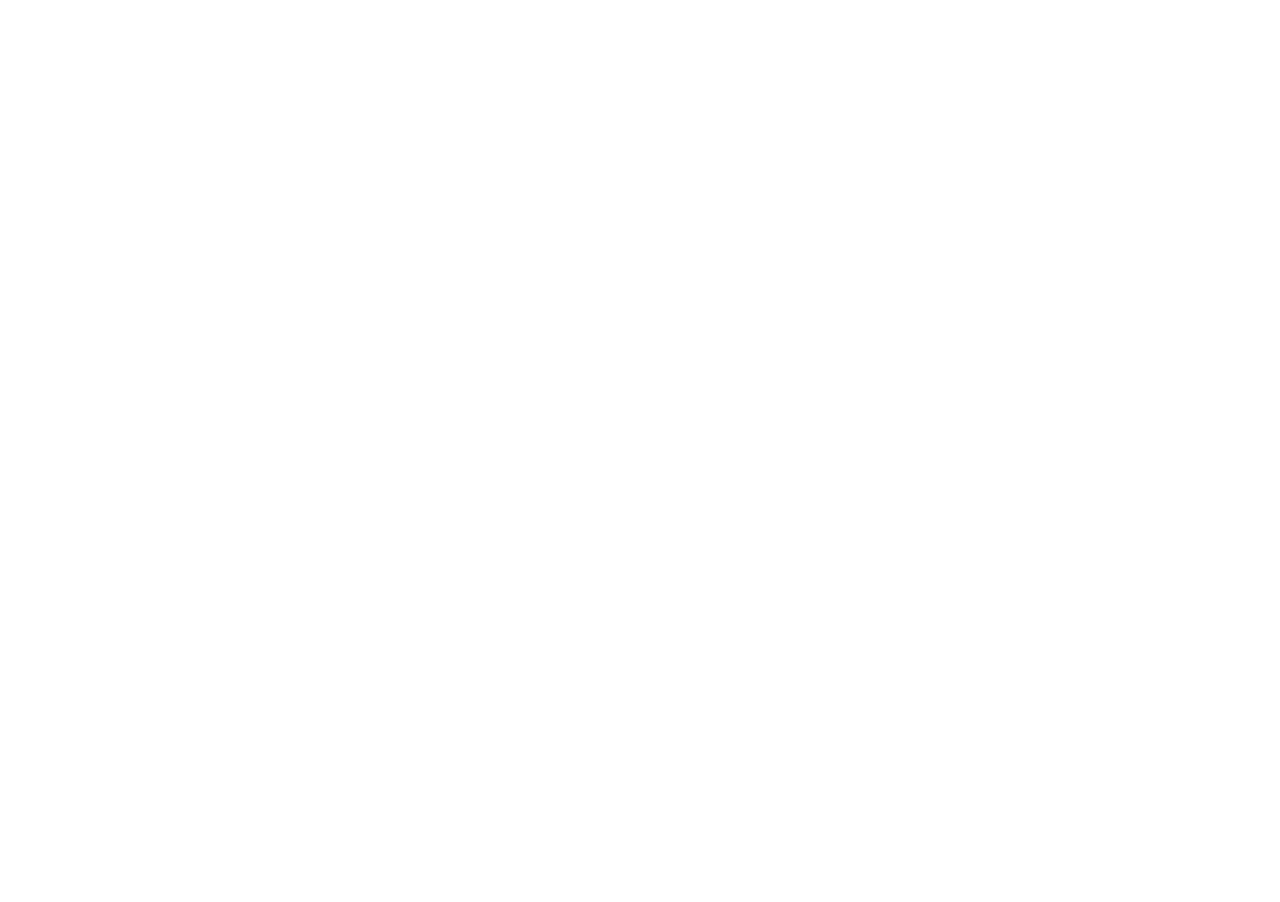
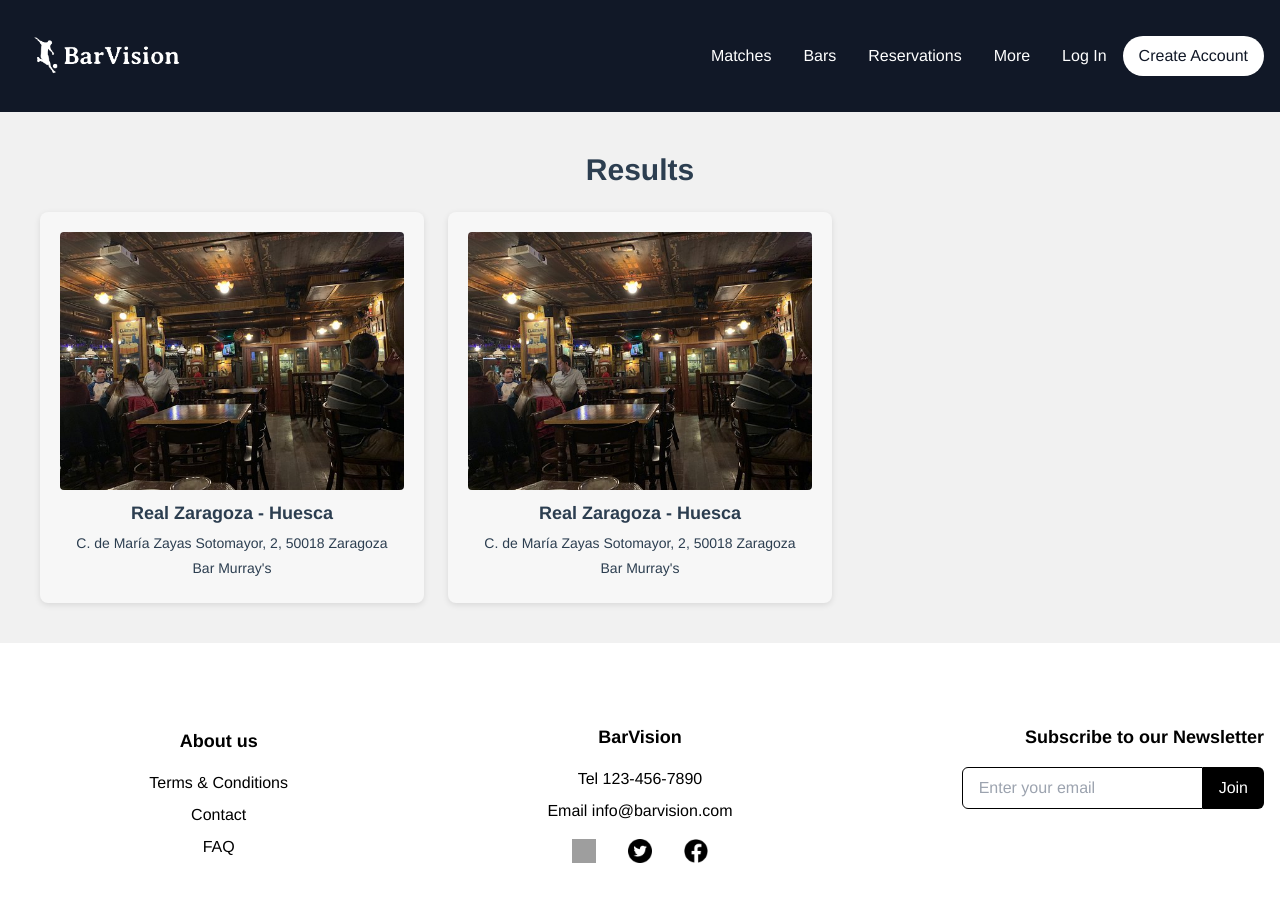
Before and after one commit to Robb14/BarVisionWEB, a Vue app: page /matches in a window 1280 px wide. Before the commit this address had no page. Shown: the top 902 px of the page. Before the commit the page ends 800 px from the top, so only its background shows below. Built offline with nearby package versions, Linux system fonts and the light colour scheme; grey boxes are pictures that could not be loaded.

Commit message:
added matches header

```diff
--- a/package.json
+++ b/package.json
@@ -9,7 +9,7 @@
   },
   "dependencies": {
     "autoprefixer": "^9.8.8",
-    "axios": "^1.3.4",
+    "axios": "^1.4.0",
     "core-js": "^3.6.5",
     "cors": "^2.8.5",
     "postcss": "^7.0.39",
--- a/src/components/header/Header.vue
+++ b/src/components/header/Header.vue
@@ -16,7 +16,7 @@
             <nav :class="{ 'block': isMenuOpen, 'hidden': !isMenuOpen }" class="sm:flex sm:items-center sm:space-x-8">
                 <div class="flex flex-grow justify-center sm:justify-start">
                     <ul class="flex flex-col sm:flex-row space-y-4 sm:space-y-0 sm:space-x-8">
-                        <li><a href="#" class="hover:text-gray-400">Matches</a></li>
+                        <li><router-link to="/matches" href="#" class="hover:text-gray-400">Matches</router-link></li>
                         <li><router-link to="/bars" href="#" class="hover:text-gray-400">Bars</router-link></li>
                         <li><a href="#" class="hover:text-gray-400">Reservations</a></li>
                         <li><a href="#" class="hover:text-gray-400">More</a></li>
--- /dev/null
+++ b/src/components/matches/Matches.vue
@@ -0,0 +1,80 @@
+<template>
+    <section class="results">
+        <div class="container">
+            <h2 class="text-3xl font-bold mb-6">Results</h2>
+
+            <div class="grid grid-cols-1 md:grid-cols-2 lg:grid-cols-3 gap-6">
+                <router-link to="/details" v-for="result in results" :key="result.id" class="result-card">
+                    <img :src="require(`../../assets/${result.photo}`)" alt="Bar Photo" class="result-photo" />
+                    <div class="result-details">
+                        <h3 class="result-name">{{ result.match }}</h3>
+                        <p class="result-location">{{ result.location }}</p>
+                        <p class="result-match">{{ result.name }}</p>
+                    </div>
+                </router-link>
+            </div>
+        </div>
+    </section>
+</template>
+
+<script>
+export default {
+    data() {
+        return {
+            results: [
+                {
+                    id: 1,
+                    photo: "fotobar.jpg",
+                    name: "Bar Murray's",
+                    location: "C. de María Zayas Sotomayor, 2, 50018 Zaragoza",
+                    match: "Real Zaragoza - Huesca",
+                },
+                {
+                    id: 2,
+                    photo: "fotobar.jpg",
+                    name: "Bar Murray's",
+                    location: "C. de María Zayas Sotomayor, 2, 50018 Zaragoza",
+                    match: "Real Zaragoza - Huesca",
+                },
+                // Add more result objects as needed
+            ],
+        };
+    },
+};
+</script>
+
+<style scoped>
+.results {
+    padding: 40px;
+    background-color: #f1f1f1;
+}
+
+.result-card {
+    background-color: #f7f7f7;
+    padding: 20px;
+    border-radius: 8px;
+    box-shadow: 0 2px 6px rgba(0, 0, 0, 0.1);
+    display: flex;
+    flex-direction: column;
+    justify-content: space-between;
+}
+
+.result-photo {
+    width: 100%;
+    height: auto;
+    border-radius: 4px;
+    margin-bottom: 10px;
+}
+
+.result-name {
+    font-size: 18px;
+    font-weight: bold;
+    margin-bottom: 6px;
+}
+
+.result-location,
+.result-match {
+    font-size: 14px;
+    margin-bottom: 4px;
+}
+</style>
--- a/src/router/index.js
+++ b/src/router/index.js
@@ -6,6 +6,7 @@ import Search from "../views/Search.vue";
 import Results from "../views/Results.vue";
 import Details from "../views/Details.vue";
 import Bars from "../views/Bars.vue";
+import Matches from "../views/Matches.vue";
 
 const routes = [
   {
@@ -47,6 +48,11 @@ const routes = [
     name: "Bars",
     component: Bars,
   },
+  {
+    path: "/matches",
+    name: "Matches",
+    component: Matches,
+  },
 ];
 
 const router = createRouter({
--- /dev/null
+++ b/src/views/Matches.vue
@@ -0,0 +1,20 @@
+<template>
+    <div>
+        <Header />
+        <Matches />
+        <Footer />
+    </div>
+</template>
+
+<script>
+import Header from "@/components/header/Header.vue";
+import Matches from "@/components/matches/Matches.vue";
+import Footer from "@/components/footer/Footer.vue";
+export default {
+    name: "ResultsView",
+    components: { Header, Matches, Footer },
+    methods: {},
+};
+</script>
+<style scoped>
+</style>
```
Also changed, not shown: 1 other file (tests, documents, lock files or other folders).
